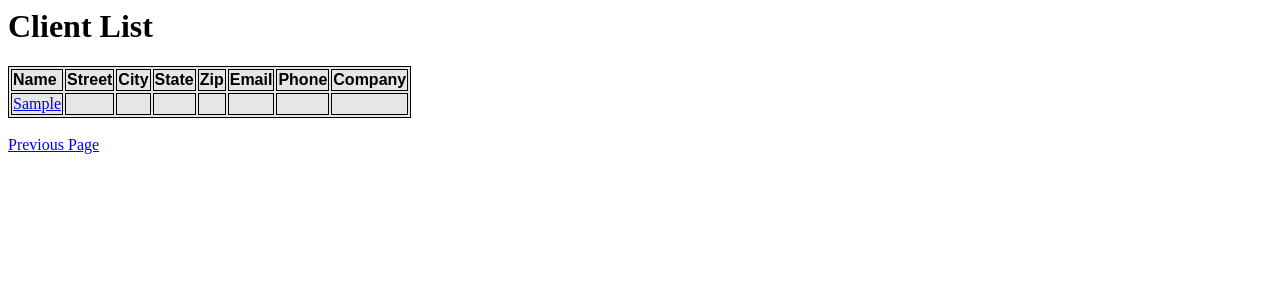
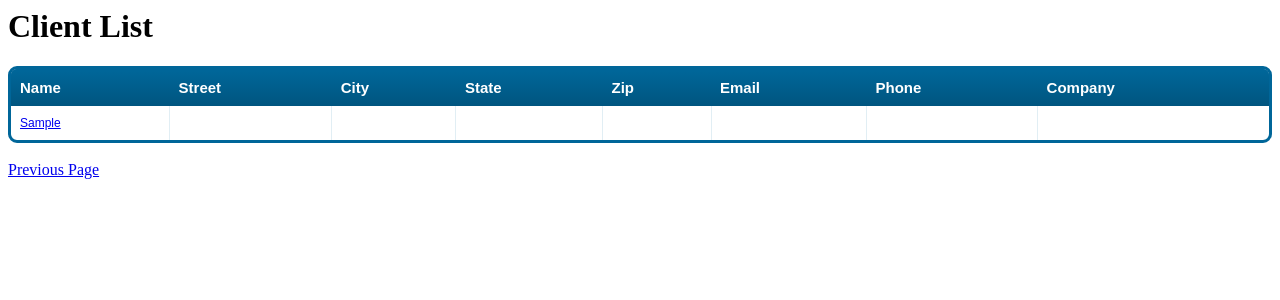
Before and after one commit to rlp612/testrepository, a PHP site: page /AWS/client_table.php in a window 1280 px wide. Shown: the top 300 px of the page. Run offline with PHP 8.4, Linux system fonts and the light colour scheme; tables that the repository leaves empty or names only in its code hold one stand-in row (values such as "Sample post"); a stand-in replaces the project's code that opens the database connection.

Commit message:
Added CSS style to datagrids in account, category, and client tables

```diff
--- a/client_table.php
+++ b/client_table.php
@@ -3,10 +3,19 @@
 <html>
 <head>
 <style>
-table, th, td {
-    border: 1px solid black;
-	background-color: #E6E6E6;
-}
+.datagrid table { border-collapse: collapse; text-align: left; width: 100%; }
+.datagrid {font: normal 16px/150% Arial, Helvetica, sans-serif; background: #fff;
+	overflow: hidden; border: 3px solid #006699; -webkit-border-radius: 9px; -moz-border-radius: 9px;
+	border-radius: 9px; }.datagrid table td, .datagrid table th { padding: 10px 9px; }
+.datagrid table thead th {background:-webkit-gradient( linear, left top, left bottom, color-stop(0.05, #006699),
+	color-stop(1, #00557F) );background:-moz-linear-gradient( center top, #006699 5%, #00557F 100% );
+	filter:progid:DXImageTransform.Microsoft.gradient(startColorstr='#006699', endColorstr='#00557F');
+	background-color:#006699; color:#FFFFFF; font-size: 15px; font-weight: bold; }
+.datagrid table thead th:first-child { border: none; }.datagrid table tbody td { color: #00557F;
+	border-left: 1px solid #E1EEF4;font-size: 12px;font-weight: normal; }
+.datagrid table tbody .alt td { background: #E1EEf4; color: #00557F; }
+.datagrid table tbody td:first-child { border-left: none; }
+.datagrid table tbody tr:last-child td { border-bottom: none; }
 </style>
 </head>
 
@@ -20,33 +29,21 @@ table, th, td {
 ?>
 
 <h1>Client List</h1>
+<div class="datagrid">
 <table>
+<thead>
 <tr>
-<td><b>
-<font face="Arial, Helvetica, sans-serif">Name</font>
-</b></td>
-<td><b>
-<font face="Arial, Helvetica, sans-serif">Street</font>
-</b></td>
-<td><b>
-<font face="Arial, Helvetica, sans-serif">City</font>
-</b></td>
-<td><b>
-<font face="Arial, Helvetica, sans-serif">State</font>
-</b></td>
-<td><b>
-<font face="Arial, Helvetica, sans-serif">Zip</font>
-</b></td>
-<td><b>
-<font face="Arial, Helvetica, sans-serif">Email</font>
-</b></td>
-<td><b>
-<font face="Arial, Helvetica, sans-serif">Phone</font>
-</b></td>
-<td><b>
-<font face="Arial, Helvetica, sans-serif">Company</font>
-</b></td>
+<th>Name</th>
+<th>Street</th>
+<th>City</th>
+<th>State</th>
+<th>Zip</th>
+<th>Email</th>
+<th>Phone</th>
+<th>Company</th>
 </tr>
+</thead>
+
 
 <?php
 	$i=0;
@@ -62,6 +59,7 @@ table, th, td {
 		$f9=mysql_result($result,$i,"company_id");
 ?>
 
+<tbody>
 <tr>
 
 <td>
@@ -70,32 +68,35 @@ table, th, td {
 </a>
 </td>
 <td>
-<font face="Arial, Helvetica, sans-serif"><?php echo $f3; ?></font>
+<?php echo $f3; ?>
 </td>
 <td>
-<font face="Arial, Helvetica, sans-serif"><?php echo $f4; ?></font>
+<?php echo $f4; ?>
 </td>
 <td>
-<font face="Arial, Helvetica, sans-serif"><?php echo $f5; ?></font>
+<?php echo $f5; ?>
 </td>
 <td>
-<font face="Arial, Helvetica, sans-serif"><?php echo $f6; ?></font>
+<?php echo $f6; ?>
 </td>
 <td>
-<font face="Arial, Helvetica, sans-serif"><?php echo $f7; ?></font>
+<?php echo $f7; ?>
 </td>
 <td>
-<font face="Arial, Helvetica, sans-serif"><?php echo $f8; ?></font>
+<?php echo $f8; ?>
 </td>
 <td>
-<font face="Arial, Helvetica, sans-serif"><?php echo $f9; ?></font>
+<?php echo $f9; ?>
 </td>
 </tr>
 
 <?php	$i++;}?>
+</tbody>
 </table>
-	<br>
+</div>
+
+<br>
 	<a href="http://rlp612.azurewebsites.net/index.php">Previous Page</a>
-	</br>
+</br>
 </body>
 </html>
```
Also changed, not shown: account_table.php (+23 -9 lines), category_table.php (+23 -10 lines).
